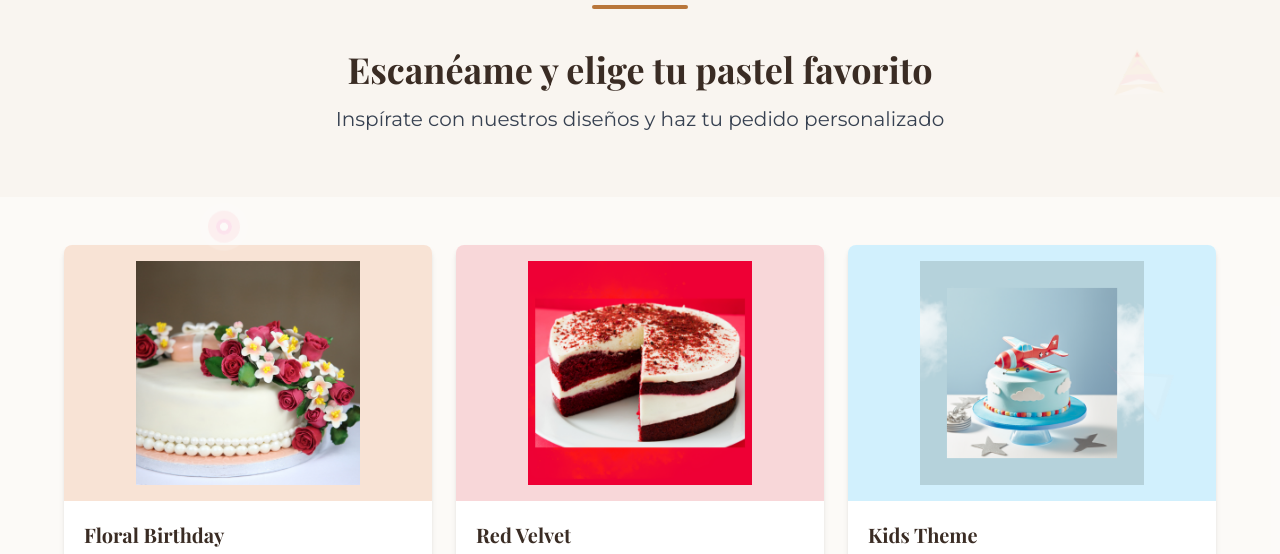
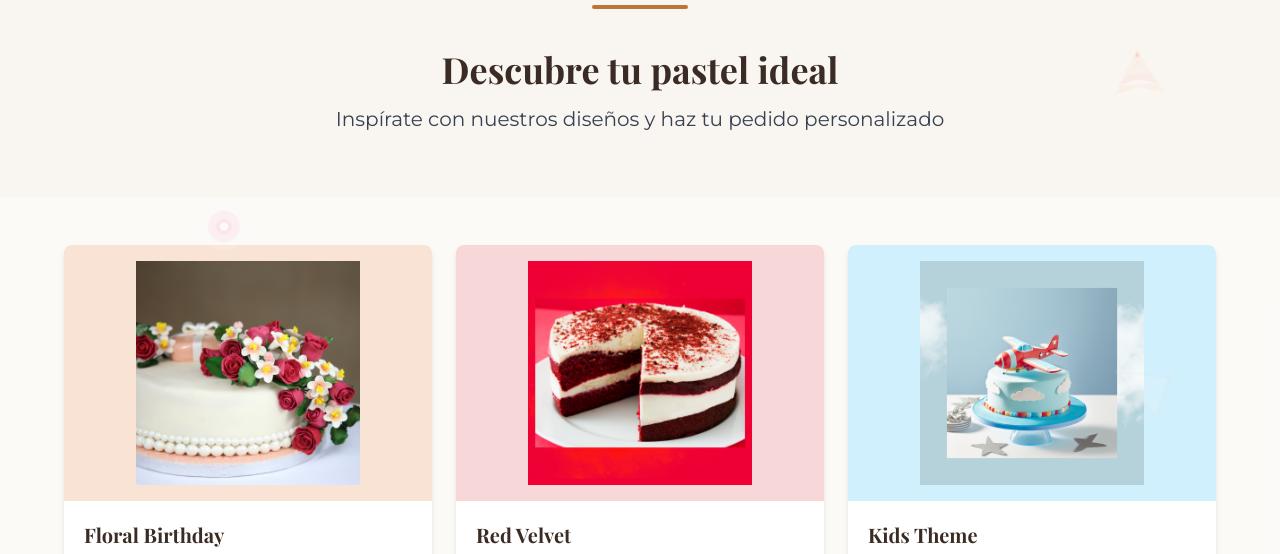
Before and after one commit to Mely-DG/cakeria-demo, a plain HTML site: page Index.html in a window 1280 px wide. Shown: the part 203-757 px from the top of the page. Drawn offline with nearby package versions, Linux system fonts and the light colour scheme.

Commit message:
Update Index.html

```diff
--- a/Index.html
+++ b/Index.html
@@ -228,7 +228,7 @@
                 <h1 class="text-4xl md:text-5xl font-bold text-[#b9763a] tracking-wide">Cakería</h1>
                 <div class="h-1 w-24 bg-[#b9763a] mx-auto mt-2 mb-6 rounded-full"></div>
             </div>
-            <h2 class="text-3xl md:text-4xl font-bold mb-4">Escanéame y elige tu pastel favorito</h2>
+            <h2 class="text-3xl md:text-4xl font-bold mb-4">Descubre tu pastel ideal</h2>
             <p class="text-lg md:text-xl text-gray-700 max-w-2xl mx-auto">Inspírate con nuestros diseños y haz tu pedido personalizado</p>
         </div>
     </header>
```
